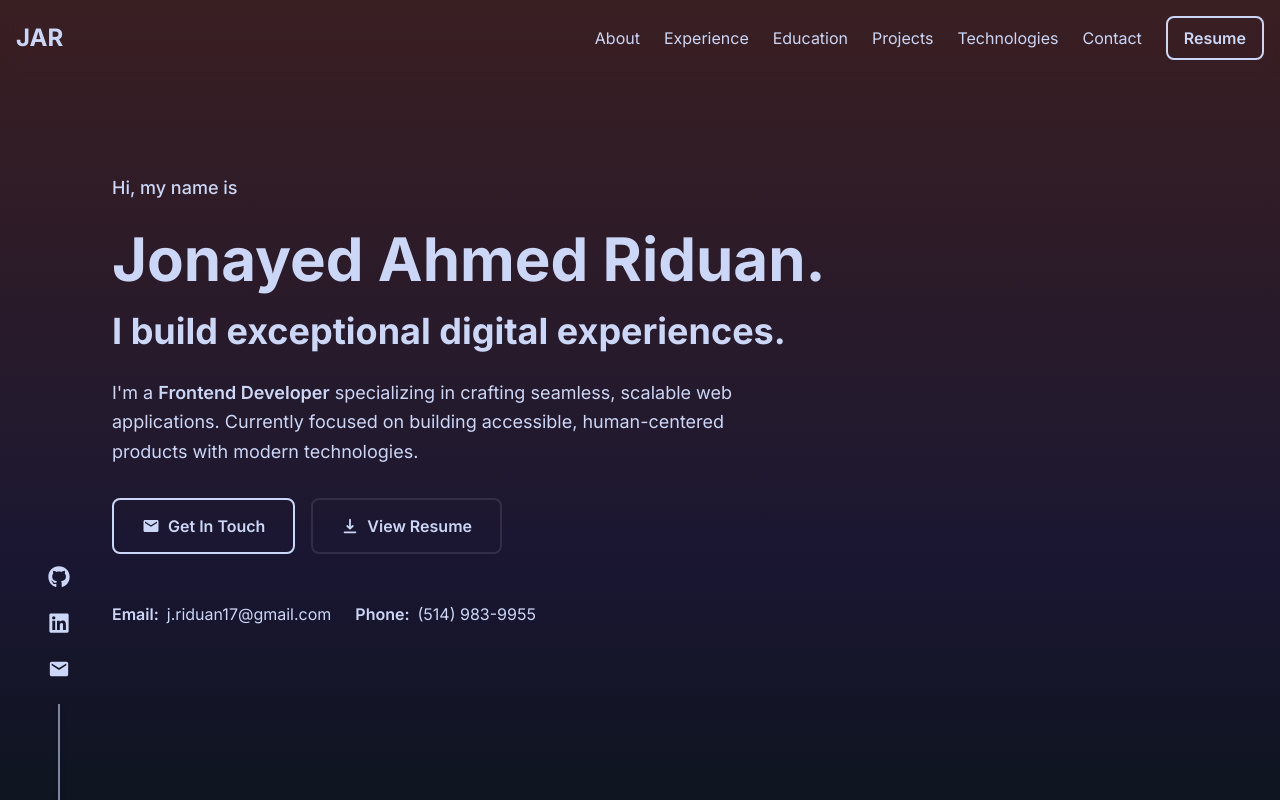
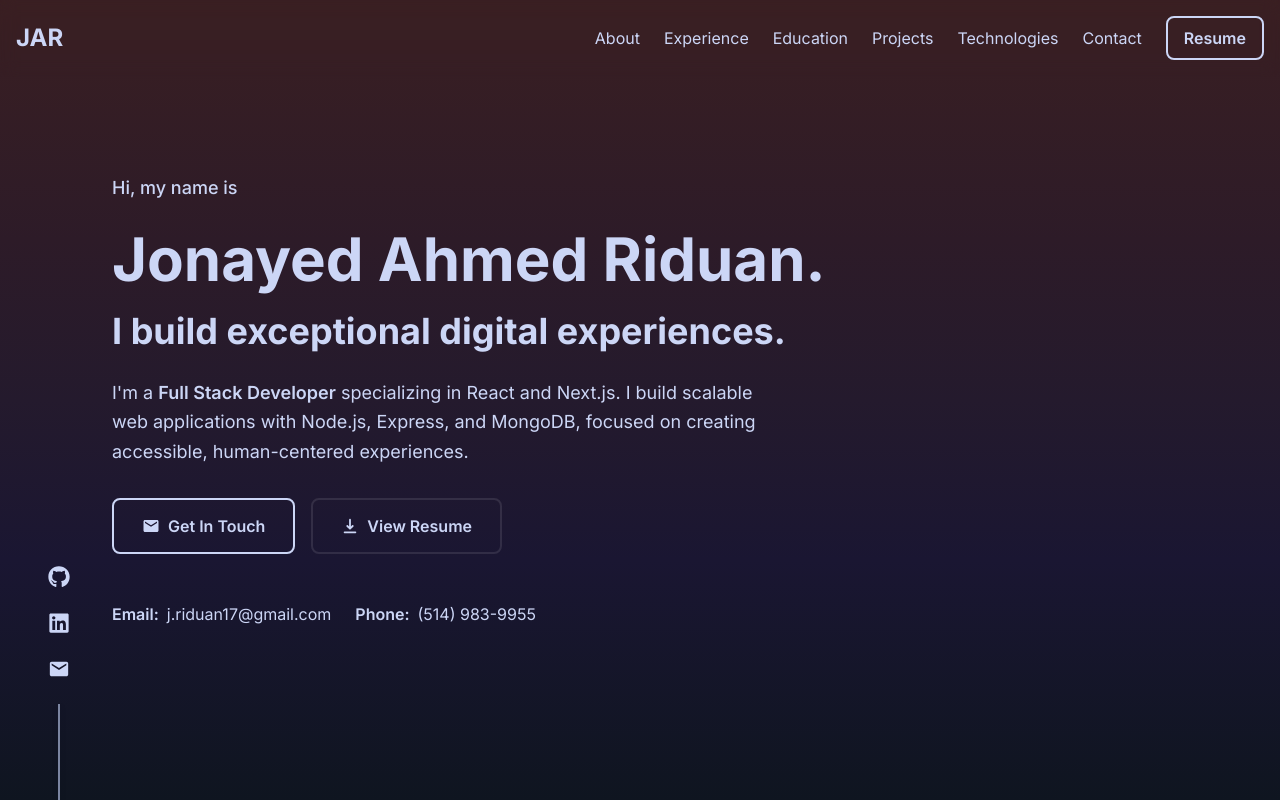
Before and after one commit to JonayedAhmed/my-portfolio, a Next.js app: page / in a window 1280 px wide. Shown: the top 800 px of the page. Built offline with nearby package versions, Linux system fonts and the light colour scheme.

Commit message:
updated the hero text and navbar

```diff
--- a/app/components/Navbar.js
+++ b/app/components/Navbar.js
@@ -68,9 +68,6 @@ const Navbar = () => {
                     ? 'bg-navy/85 backdrop-blur-xl border-b border-white/10 shadow-[0_8px_32px_rgba(0,0,0,0.3)]'
                     : 'bg-navy/40 backdrop-blur-sm border-b border-transparent'
                     }`}
-                initial={{ y: -100 }}
-                animate={{ y: 0 }}
-                transition={{ duration: 0.5, ease: "easeOut" }}
             >
                 <div className="container mx-auto px-4">
                     <div className="flex justify-between items-center py-4">
--- a/app/components/sections/Hero.js
+++ b/app/components/sections/Hero.js
@@ -37,6 +37,8 @@ const Hero = () => {
                 animate={{
                     scale: [1, 1.2, 1],
                     opacity: [0.3, 0.5, 0.3],
+                    x: [0, 30, 0],
+                    y: [0, -20, 0],
                 }}
                 transition={{
                     duration: 8,
@@ -49,6 +51,8 @@ const Hero = () => {
                 animate={{
                     scale: [1.2, 1, 1.2],
                     opacity: [0.2, 0.4, 0.2],
+                    x: [0, -25, 0],
+                    y: [0, 15, 0],
                 }}
                 transition={{
                     duration: 10,
@@ -73,8 +77,7 @@ const Hero = () => {
                     I build exceptional digital experiences.
                 </motion.h2>
                 <motion.p variants={itemVariants} className="mt-6 text-base sm:text-lg text-light-slate max-w-2xl leading-relaxed">
-                    I'm a <span className="text-accent font-semibold">Frontend Developer</span> specializing in crafting seamless,
-                    scalable web applications. Currently focused on building accessible, human-centered products with modern technologies.
+                    I'm a <span className="text-accent font-semibold">Full Stack Developer</span> specializing in React and Next.js. I build scalable web applications with Node.js, Express, and MongoDB, focused on creating accessible, human-centered experiences.
                 </motion.p>
 
                 <motion.div variants={itemVariants} className="mt-8 flex flex-wrap gap-3 sm:gap-4 items-center">
```
